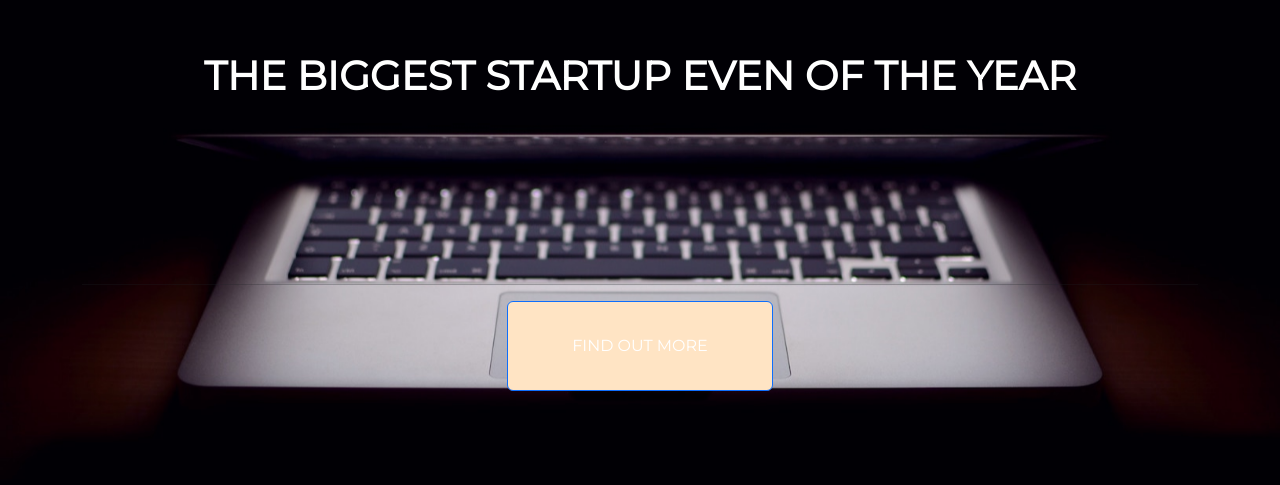
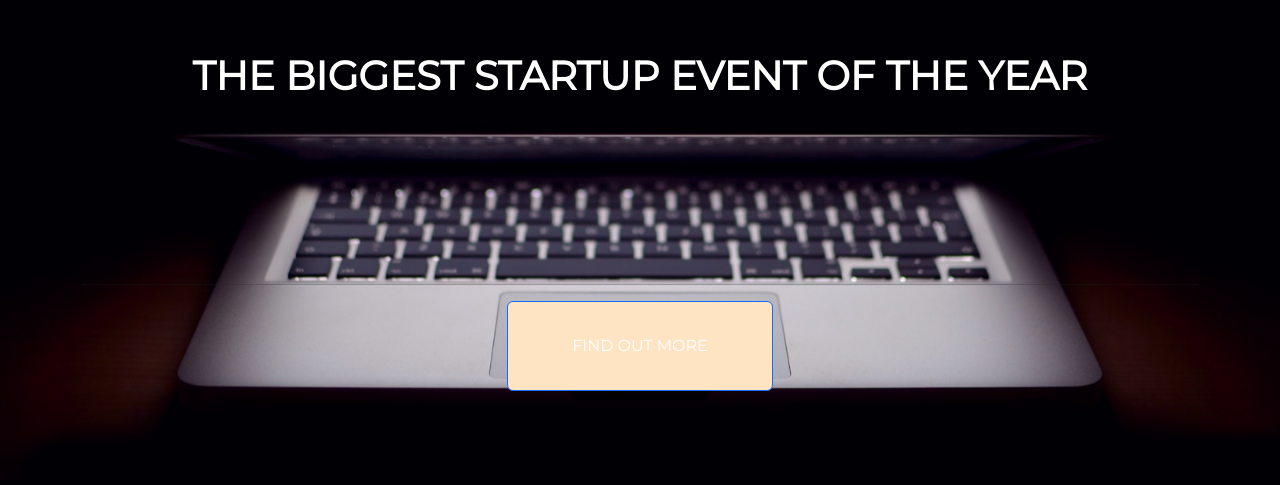
Before and after one commit to glidmansion/gweb, a plain HTML site: page index.html in a window 1280 px wide. Shown: the part 179-664 px from the top of the page. Drawn offline with nearby package versions, Linux system fonts and the light colour scheme.

Commit message:
Update index.html

```diff
--- a/index.html
+++ b/index.html
@@ -14,7 +14,7 @@
     <div class="container d-flex align-items-center h-100">
       <div class="row">
         <header class="text-center col-12">
-          <h1 class="text-uppercase"><strong>The biggest startup even of the year</strong></h1>
+          <h1 class="text-uppercase"><strong>The biggest startup event of the year</strong></h1>
         </header>
         <div class="buffer col-12"></div>
         <section class="text-center col-12">
```
